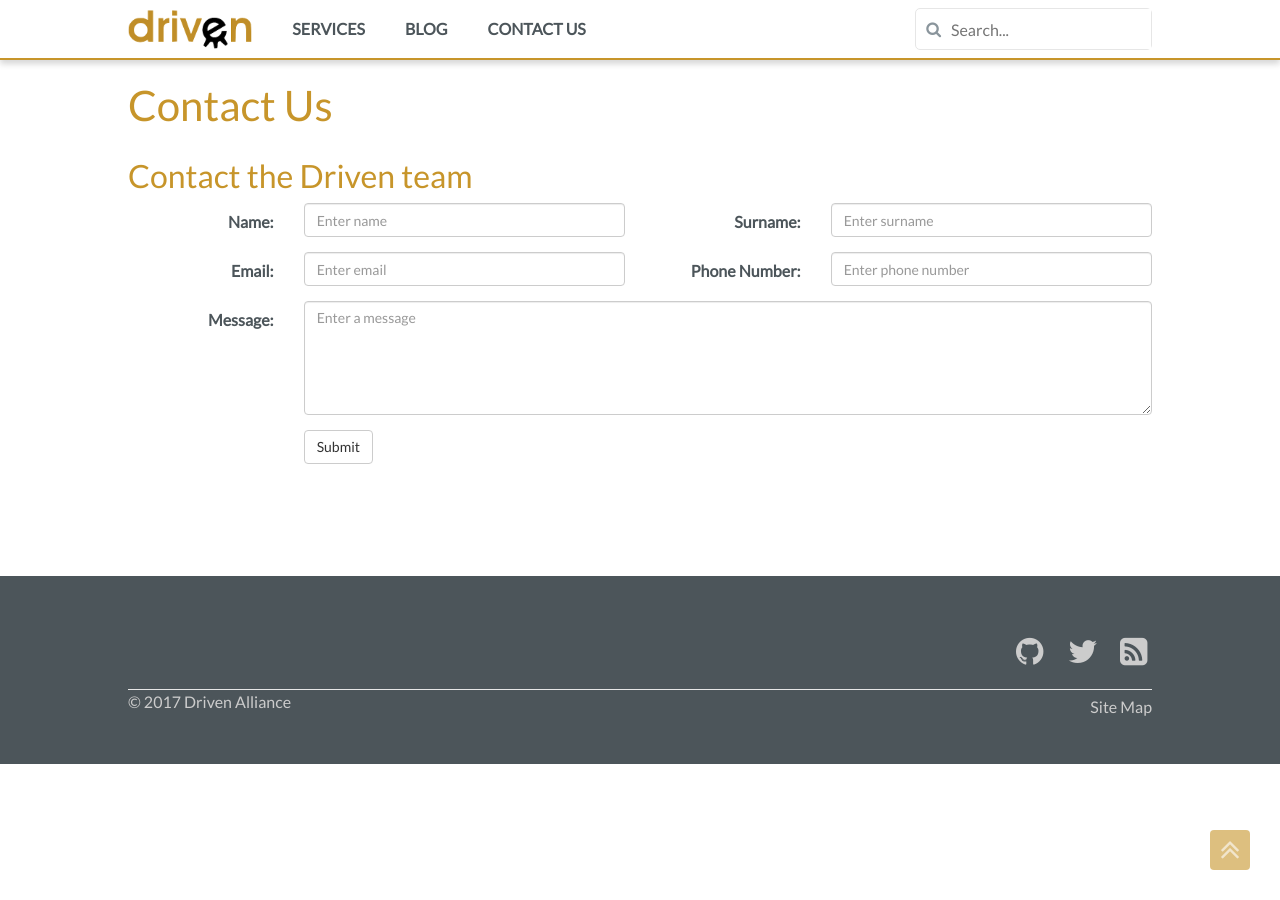
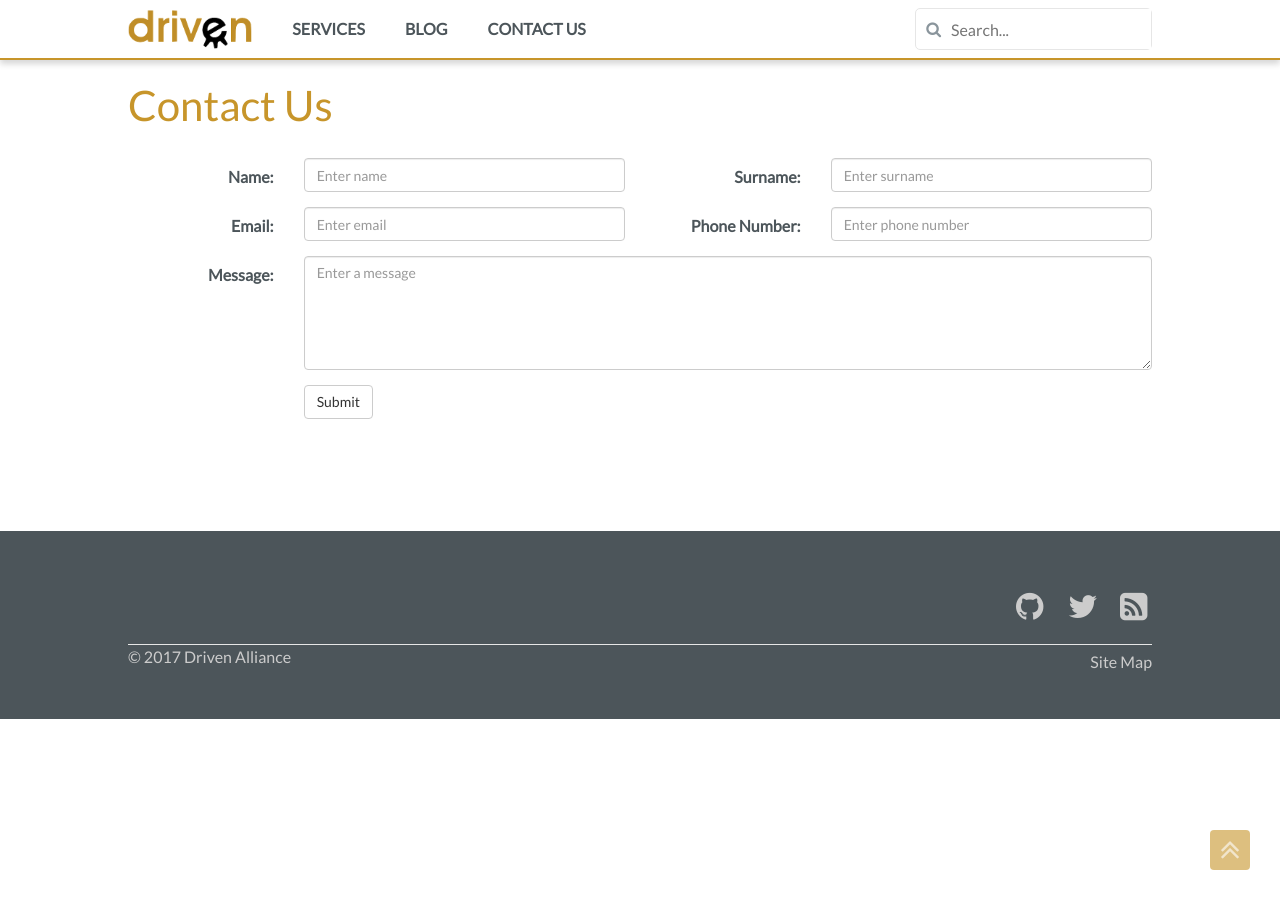
Before and after one commit to DrivenAlliance/website, a Jekyll site: the page built from contact.md, in a window 1280 px wide. Built offline with Jekyll 4.4.1, drawn with Linux system fonts in a browser that asks for light colours; nearby versions of some CDN libraries; comment, search, counter and statistics services are not loaded.

Commit message:
removed heading from contact markdown

```diff
--- a/contact.md
+++ b/contact.md
@@ -4,6 +4,4 @@ title: Contact Us
 permalink: /contact/
 ---
 
-## Contact the Driven team
-
 {% include contact-us.html %}
```
